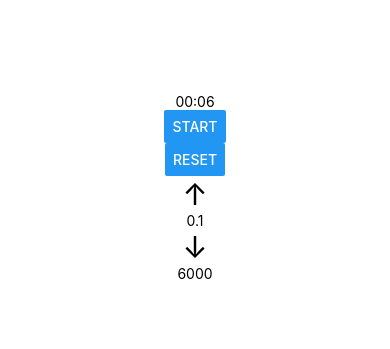
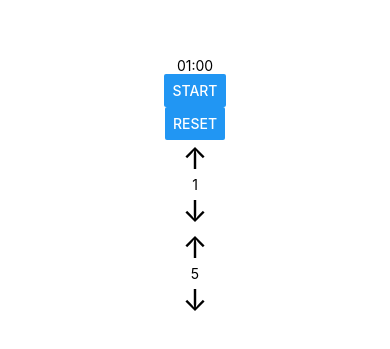
Before and after one commit to apratt957/pomodoro, a React Native app: screen / in a window 390 px wide. Shown: the part 235-584 px from the top of the page. Built offline with nearby package versions, Linux system fonts and the light colour scheme.

Commit message:
incrementers and decrementers working for both session and break

```diff
--- a/App.js
+++ b/App.js
@@ -5,7 +5,7 @@ import Timer from './components/Timer';
 import TimeAdjusters from './components/TimeAdjusters';
 
 export default function App() {
-  const [sessionVal, setSessionVal] = useState(0.1);
+  const [sessionVal, setSessionVal] = useState(1);
   const [breakVal, setBreakVal] = useState(5);
   const [time, setTime] = useState(sessionVal * 60 * 1000);
   const [active, setActive] = useState(false);
@@ -34,8 +34,17 @@ export default function App() {
     setWorking(true);
   };
 
-  const incrementTime = () => {
-    setSessionVal((prevVal) => prevVal + 1);
+  const incrementSessionTime = () => {
+    if (sessionVal < 59) setSessionVal((prevVal) => prevVal + 1);
+  };
+  const decrementSessionTime = () => {
+    if (sessionVal > 1) setSessionVal((prevVal) => prevVal - 1);
+  };
+  const incrementBreakTime = () => {
+    if (breakVal < 59) setBreakVal((prevVal) => prevVal + 1);
+  };
+  const decrementBreakTime = () => {
+    if (breakVal > 1) setBreakVal((prevVal) => prevVal - 1);
   };
 
   return (
@@ -49,9 +58,11 @@ export default function App() {
       <TimeAdjusters
         sessionVal={sessionVal}
         breakVal={breakVal}
-        incrementTime={incrementTime}
+        incrementSessionTime={incrementSessionTime}
+        decrementSessionTime={decrementSessionTime}
+        incrementBreakTime={incrementBreakTime}
+        decrementBreakTime={decrementBreakTime}
       />
-      <Text>{time}</Text>
     </View>
   );
 }
--- a/components/TimeAdjusters.js
+++ b/components/TimeAdjusters.js
@@ -1,17 +1,39 @@
 import React from 'react';
 import { StyleSheet, Text, TouchableHighlight, View } from 'react-native';
+import moment from 'moment';
 
-export default function TimeAdjusters({ sessionVal, breakVal, incrementTime }) {
+export default function TimeAdjusters({
+  sessionVal,
+  breakVal,
+  incrementSessionTime,
+  decrementSessionTime,
+  incrementBreakTime,
+  decrementBreakTime,
+}) {
   return (
     <React.Fragment>
-      <TouchableHighlight onPress={() => incrementTime()}>
+      <TouchableHighlight onPress={() => incrementSessionTime()}>
         <View>
           <Text style={{ fontSize: 30 }}>&#8593;</Text>
         </View>
       </TouchableHighlight>
       <Text>{sessionVal}</Text>
-
-      <Text style={{ fontSize: 30 }}>&#8595;</Text>
+      <TouchableHighlight onPress={() => decrementSessionTime()}>
+        <View>
+          <Text style={{ fontSize: 30 }}>&#8595;</Text>
+        </View>
+      </TouchableHighlight>
+      <TouchableHighlight onPress={() => incrementBreakTime()}>
+        <View>
+          <Text style={{ fontSize: 30 }}>&#8593;</Text>
+        </View>
+      </TouchableHighlight>
+      <Text>{breakVal}</Text>
+      <TouchableHighlight onPress={() => decrementBreakTime()}>
+        <View>
+          <Text style={{ fontSize: 30 }}>&#8595;</Text>
+        </View>
+      </TouchableHighlight>
     </React.Fragment>
   );
 }
```
